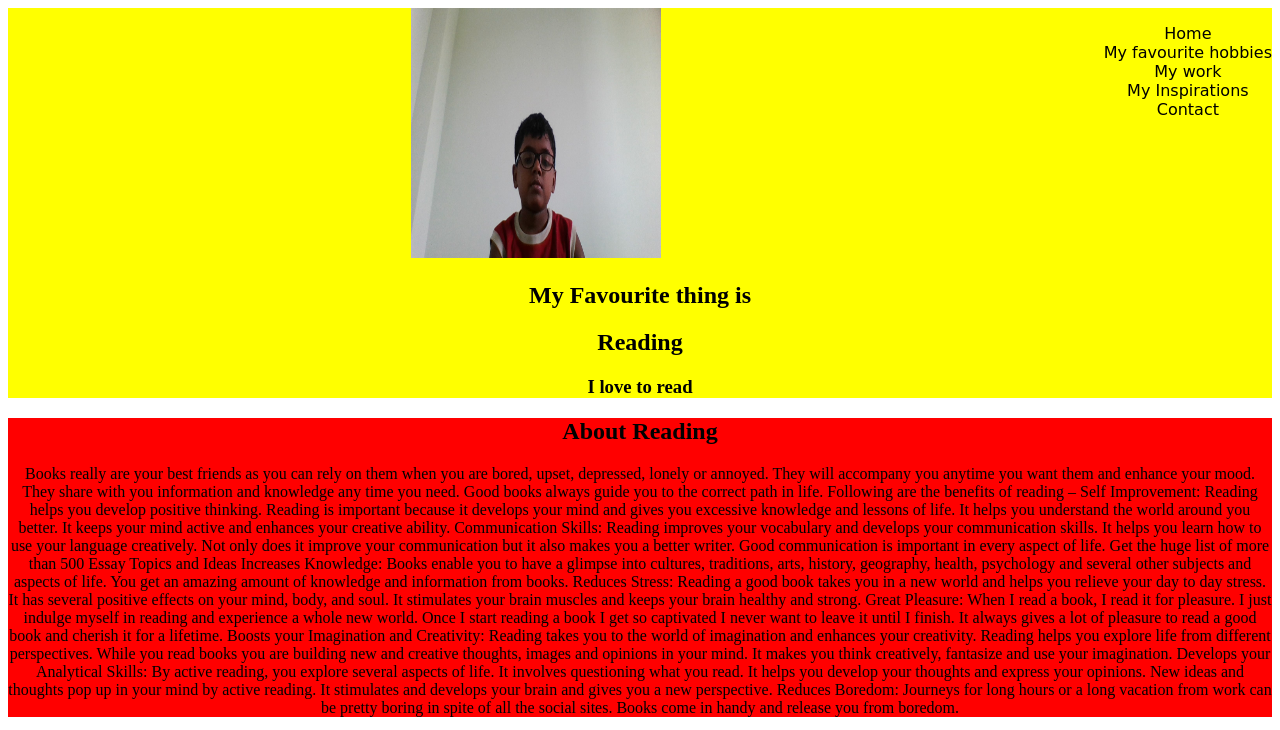
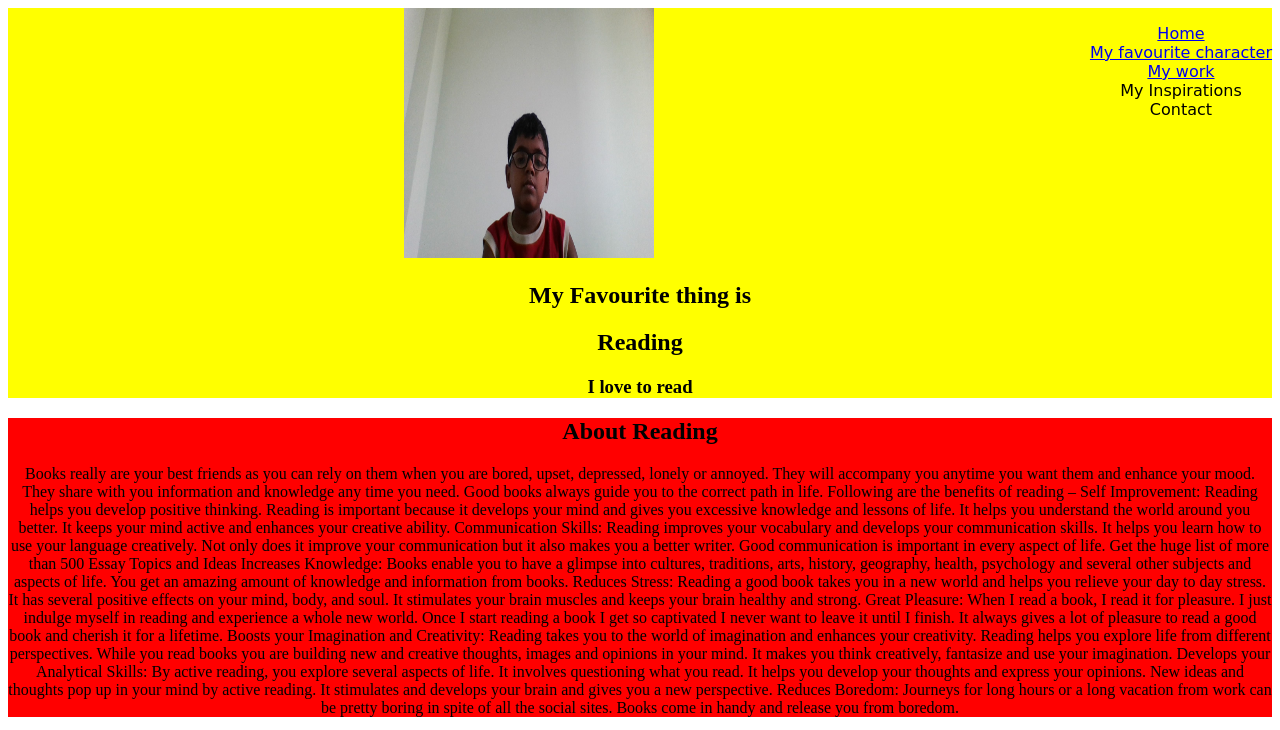
Before and after one commit to Sajan246810/project58, a plain HTML site: page index.html in a window 1280 px wide. Shown: the top 730 px of the page. Drawn offline with Linux system fonts and the light colour scheme; grey boxes are pictures that could not be loaded.

Commit message:
Add files via upload

```diff
--- a/index.html
+++ b/index.html
@@ -8,9 +8,9 @@
 
 <body>
     <ul class= "menu">
-        <li <a href = #home_1> </a>Home</li>
-        <li>My favourite hobbies</li>
-        <li>My work</li>
+        <li> <a href = "#home_1">Home</a></li>
+    <li> <a href = "#character">My favourite character</a></li>
+        <li> <a href = "#work">My work</a></li>
         <li>My Inspirations</li>
         <li>Contact</li>
     </ul>
@@ -44,6 +44,12 @@ Reduces Boredom: Journeys for long hours or a long vacation from work can be pre
 
 </p>
     </section>
+    <section id = "character">
+        <iframe src= "https://disney.fandom.com/wiki/Kion" style="height:600px;width:1000px"></iframe>
+    </section>
+    <section id = "work">
+        <button class = "button">  <a href = "https://sajan246810.github.io/work/index.html" target = "_blank">Click here to see my work</a></button>
+    </section>
 </body>
 
 </html>
```
Also changed, not shown: 1 other file.
